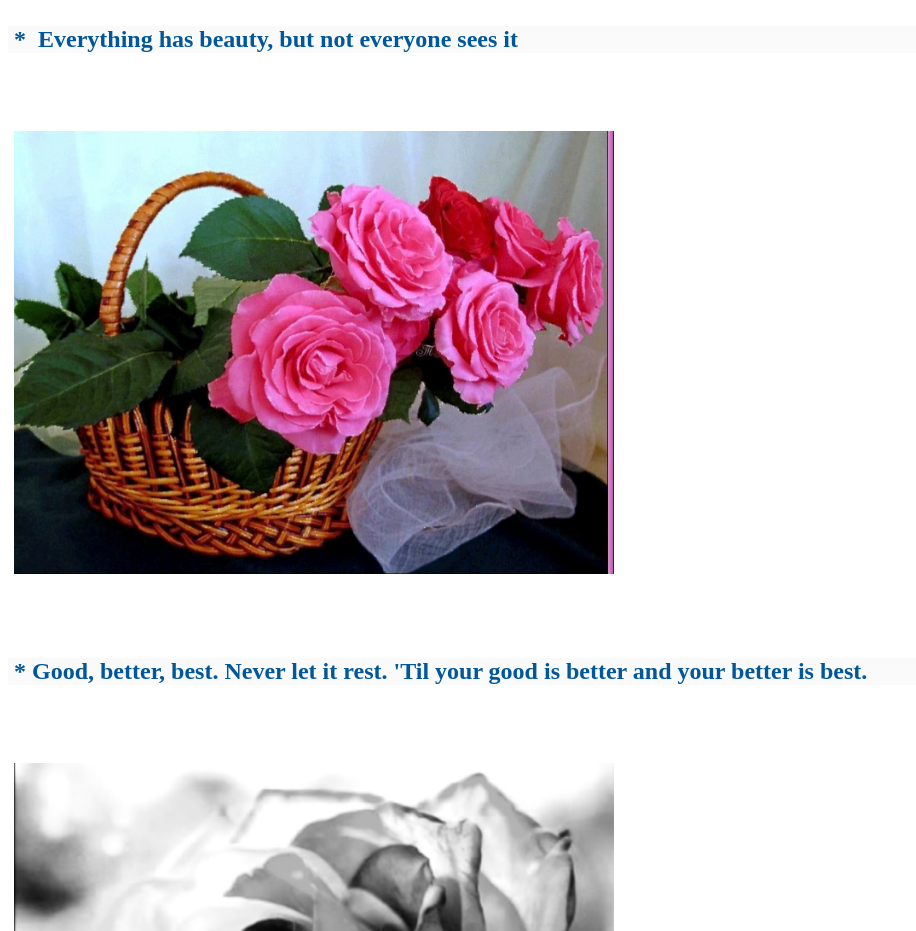
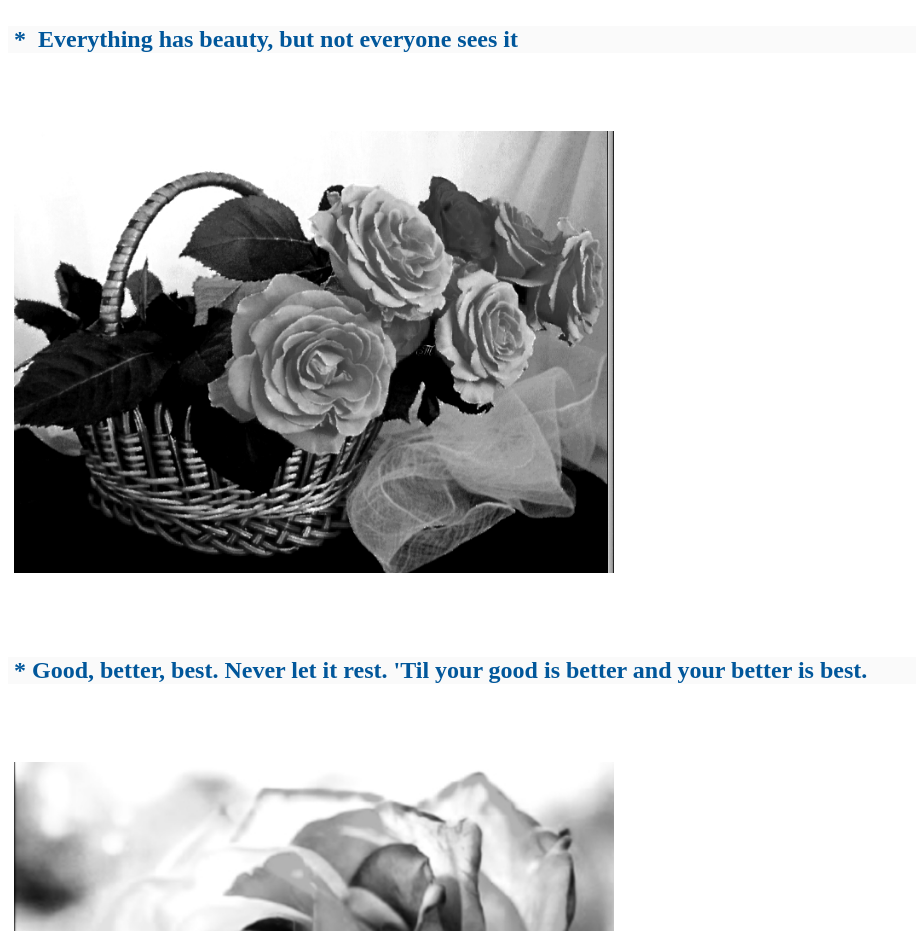
Before and after one commit to anusaraf/flower-fun, a plain HTML site: page index.html in a window 1280 px wide. Shown: the part 1720-2651 px from the top of the page, without its empty margins (0-916 px from the left). Drawn offline with Linux system fonts and the light colour scheme.

Commit message:
Update index.html

```diff
--- a/index.html
+++ b/index.html
@@ -43,11 +43,11 @@ document.getElementById("img3").src="e9.jpeg";
  <script>
 function setNewB()
 {
-document.getElementById("img4").src="r4.jpeg";
+document.getElementById("img4").src="r5.jpeg";
 }
 function setOldB()
 {
-document.getElementById("img4").src="r5.jpeg";
+document.getElementById("img4").src="r4.jpeg";
 }
 </script>
 
@@ -121,7 +121,7 @@ reach your full potential... these are the keys that will unlock
  <p style="color:#01579B;background:#FAFAFA;"><b><font face="Time New Roman " size="5"> *  Everything has beauty, but not everyone sees it </b></p>
 
  <img id="img4" onmouseover="setNewB()"
- onmouseout="setOldB()" src="r5.jpeg" width="600"/>
+ onmouseout="setOldB()" src="r4.jpeg" width="600"/>
 
  <p style="color:#01579B;background:#FAFAFA;"><b><font face="Time New Roman " size="5"> * Good, better, best. Never let it rest. 'Til your good is better and your better is best. </b></p>
 
```
